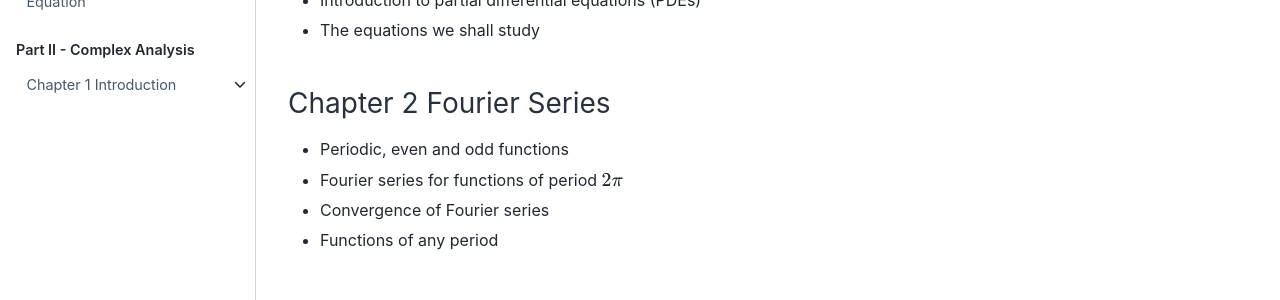
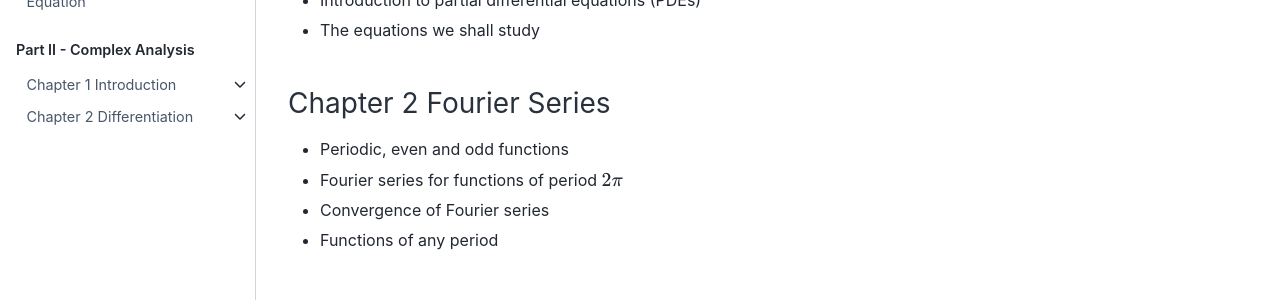
Before and after one commit to jjcrofts77/Advanced-Calculus-MATH20471, a Jupyter Book: the page built from README.md, in a window 1280 px wide. Shown: the part 472-772 px from the top of the page. Built offline with Jupyter Book 1.0.4 settings and Sphinx 7.4.7 and the Sphinx Book theme 1.1.4, drawn with Linux system fonts in a browser that asks for light colours; pages that are not in the unit, such as notebooks, are missing from menus; some of the changed lines change nothing that is shown.

Commit message:
Update _toc.yml

```diff
--- a/_toc.yml
+++ b/_toc.yml
@@ -42,7 +42,7 @@ parts:
     sections:
     - file: content/notebooks/Part2/Chapter1/ComplexNumbers
     - file: content/notebooks/Part2/Chapter1/ComplexFunc
-  - file: content/notebooks/Part2/Chapter1/Chapter2Intro
+  - file: content/notebooks/Part2/Chapter2/Chapter2Intro
     sections:
     - file: content/notebooks/Part2/Chapter2/Differentiation
     - file: content/notebooks/Part2/Chapter2/CauchyRiemann
```
